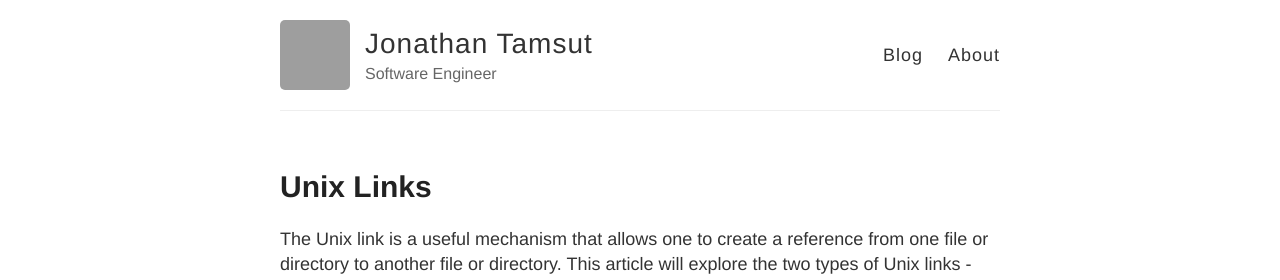
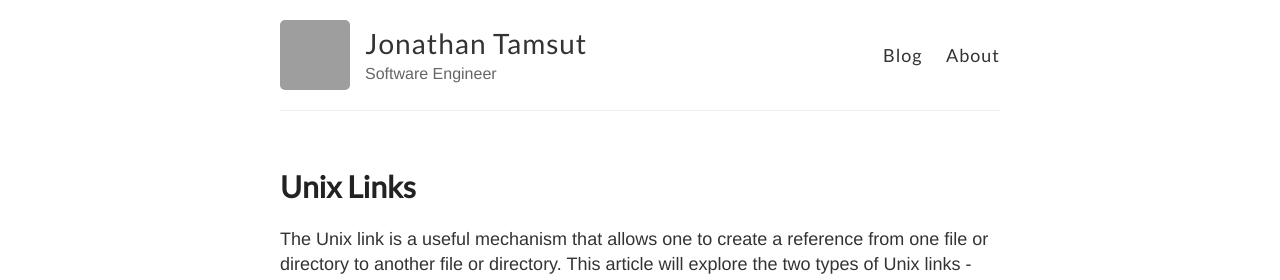
Before and after one commit to jtamsut/jtamsut.github.io, a Jekyll site: the page built from index.html, in a window 1280 px wide. Shown: the top 280 px of the page. Built offline with Jekyll 4.4.1, drawn with Linux system fonts in a browser that asks for light colours; grey boxes are pictures that could not be loaded.

Commit message:
add Lato

```diff
--- a/_layouts/default.html
+++ b/_layouts/default.html
@@ -11,6 +11,7 @@
 
     <link rel="stylesheet" type="text/css" href="{{ site.baseurl }}/style.css" />
     <link rel="alternate" type="application/rss+xml" title="{{ site.name }} - {{ site.description }}" href="{{ site.baseurl }}/feed.xml" />
+    <link href="https://fonts.googleapis.com/css?family=Lato" rel="stylesheet">
 
     <!-- Created with Jekyll Now - http://github.com/barryclark/jekyll-now -->
   </head>
--- a/_sass/_variables.scss
+++ b/_sass/_variables.scss
@@ -16,7 +16,7 @@
 
 // Font stacks
 $helvetica: Helvetica, Arial, sans-serif;
-$helveticaNeue: "Helvetica Neue", Helvetica, Arial, sans-serif;
+$helveticaNeue: 'Lato', sans-serif;
 $georgia: Georgia, serif;
 
 // Mobile breakpoints
```
Also changed, not shown: images/404.jpg (deleted), images/jekyll-logo.png (deleted).
